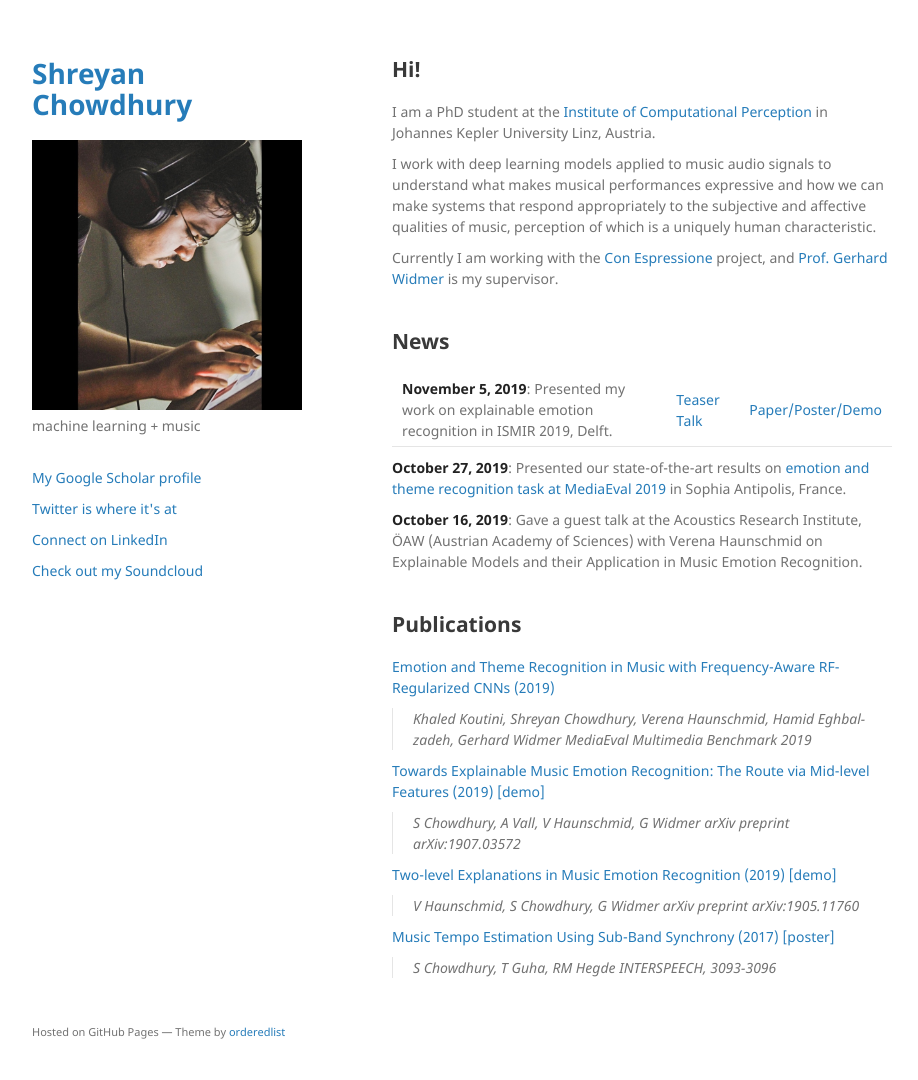
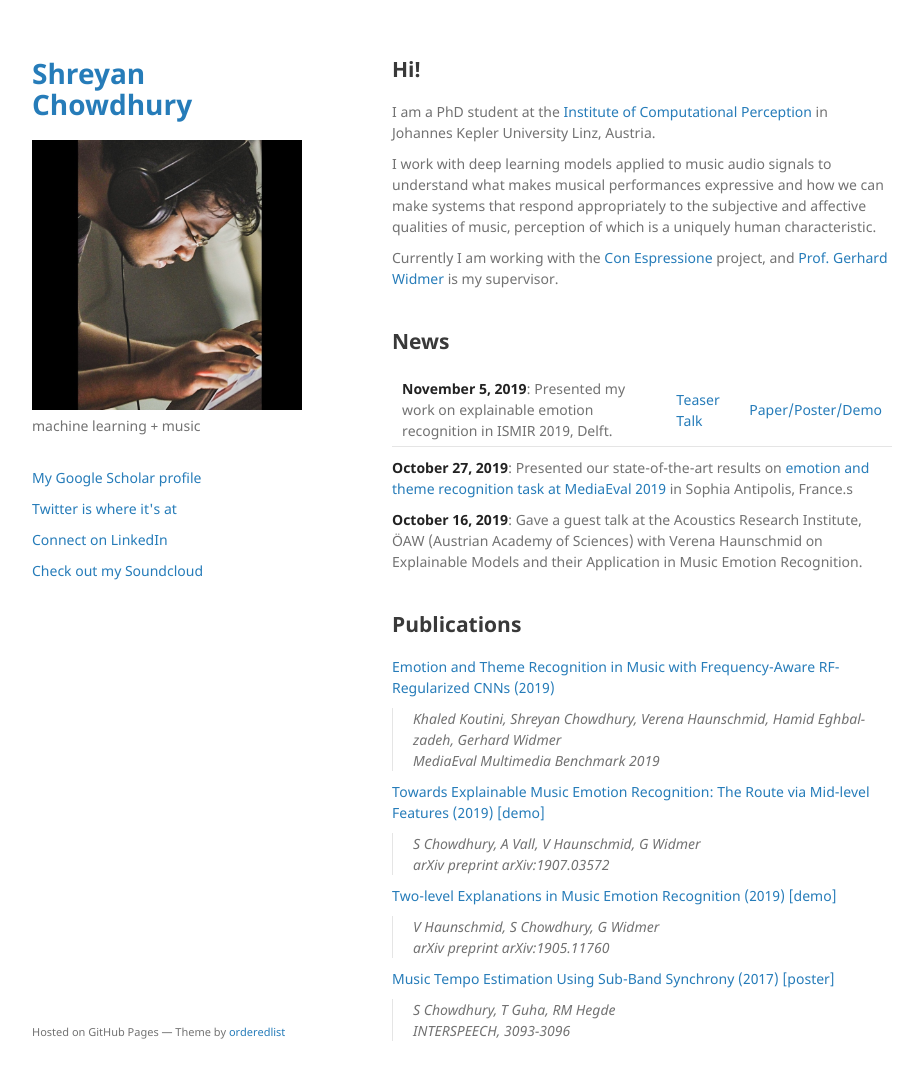
Before and after one commit to shreyanc/shreyanc.github.io, a Jekyll site: the page built from index.md, in a window 1280 px wide and 1101 px high. Shown: the top 1080 px of the window, without its empty margins (178-1096 px from the left). Built offline with Jekyll 4.4.1, drawn with Linux system fonts in a browser that asks for light colours; our own code applies the rules of GitHub Pages for plain Markdown files.

Commit message:
Update index.md

```diff
--- a/index.md
+++ b/index.md
@@ -22,7 +22,7 @@
 
 **November 5, 2019**: Presented my work on explainable emotion recognition in ISMIR 2019, Delft. | [Teaser Talk](https://collegerama.tudelft.nl/Mediasite/Showcase/ismir2019/Presentation/b68bfc2ef9214728ac2d5c3d4d3119061d) | [Paper/Poster/Demo](https://shreyanc.github.io/ismir_example.html)
 
-**October 27, 2019**: Presented our state-of-the-art results on [emotion and theme recognition task at MediaEval 2019](https://multimediaeval.github.io/2019-Emotion-and-Theme-Recognition-in-Music-Task/) in Sophia Antipolis, France.
+**October 27, 2019**: Presented our state-of-the-art results on [emotion and theme recognition task at MediaEval 2019](https://multimediaeval.github.io/2019-Emotion-and-Theme-Recognition-in-Music-Task/) in Sophia Antipolis, France.s
 
 **October 16, 2019**: Gave a guest talk at the Acoustics Research Institute, ÖAW (Austrian Academy of Sciences) with Verena Haunschmid on Explainable Models and their Application in Music Emotion Recognition.
 
@@ -31,17 +31,17 @@
 ## Publications
 
 [Emotion and Theme Recognition in Music with Frequency-Aware RF-Regularized CNNs (2019)](https://www.jku.at/fileadmin/gruppen/173/Research/Emotion_in_Music_with_Frequency-Aware_RF-Regularized_CNNs_Koutini.pdf)
-> Khaled Koutini, Shreyan Chowdhury, Verena Haunschmid, Hamid Eghbal-zadeh, Gerhard Widmer
+> Khaled Koutini, Shreyan Chowdhury, Verena Haunschmid, Hamid Eghbal-zadeh, Gerhard Widmer<br>
 > MediaEval Multimedia Benchmark 2019
 
 [Towards Explainable Music Emotion Recognition: The Route via Mid-level Features (2019)](https://arxiv.org/abs/1907.03572) [[demo]](https://shreyanc.github.io/ismir_example.html)
->S Chowdhury, A Vall, V Haunschmid, G Widmer
+>S Chowdhury, A Vall, V Haunschmid, G Widmer<br>
 >arXiv preprint arXiv:1907.03572
 
 [Two-level Explanations in Music Emotion Recognition (2019)](https://arxiv.org/abs/1905.11760) [[demo]](https://shreyanc.github.io/ICML_example.html)
->V Haunschmid, S Chowdhury, G Widmer
+>V Haunschmid, S Chowdhury, G Widmer<br>
 >arXiv preprint arXiv:1905.11760
 
 [Music Tempo Estimation Using Sub-Band Synchrony (2017)](https://www.isca-speech.org/archive/Interspeech_2017/pdfs/1000.PDF) [[poster]](http://tanayag.com/Pub_files/chowdhury_ISposter.pdf)
->S Chowdhury, T Guha, RM Hegde
+>S Chowdhury, T Guha, RM Hegde<br>
 >INTERSPEECH, 3093-3096
```
